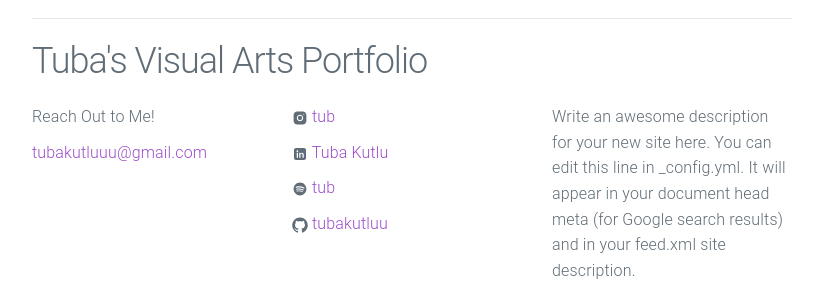
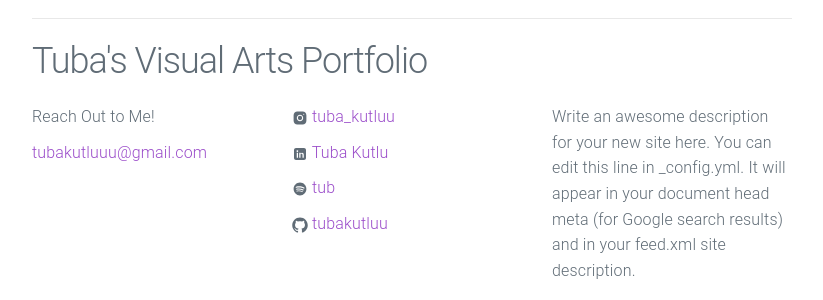
Before and after one commit to tubakutluu/tubs.portfolio, a Jekyll site: the page built from index.html, in a window 1280 px wide. Shown: the part 960-1260 px from the top of the page, without its empty margins (228-1051 px from the left). Built offline with Jekyll 4.4.1, drawn with Linux system fonts in a browser that asks for light colours.

Commit message:
Update footer.html

```diff
--- a/_includes/footer.html
+++ b/_includes/footer.html
@@ -20,7 +20,7 @@
               </svg>
             </span>
 
-            <span class="username">{{ site.spotify_username_display }}</span>
+            <span class="username">{{ site.instagram_username }}</span>
           </a>
         </li>
         {% endif %}
```
